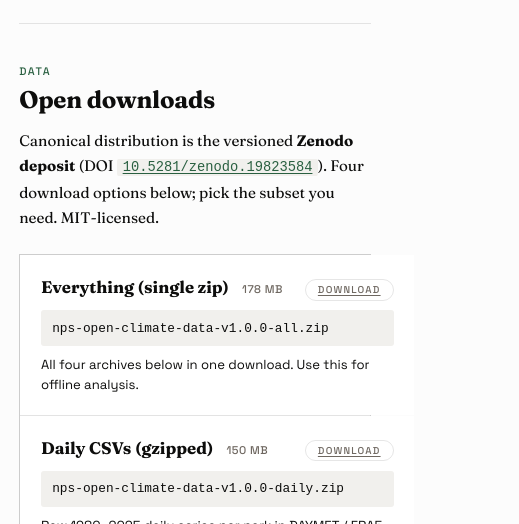
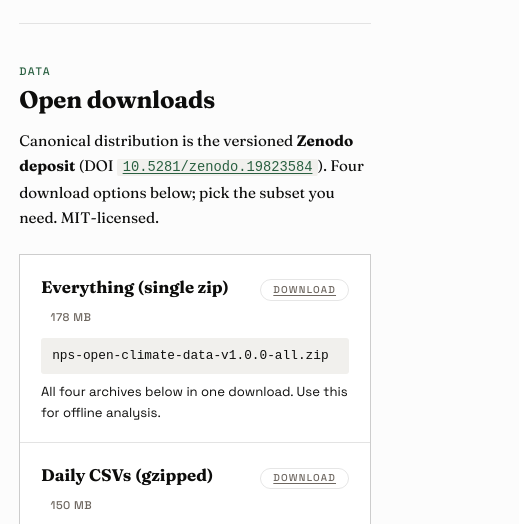
Before and after one commit to anniebritton/NPS-Open-Climate-Data, an Astro site in the folder site/: page /NPS-Open-Climate-Data/data in a window 390 px wide. Shown: the part 283-807 px from the top of the page, 519 px wide, since content can reach past the window. Built offline with nearby package versions, Linux system fonts and the light colour scheme; Astro itself is replaced by a stand-in of ours.

Commit message:
fix(mobile): grid/flex items growing to nowrap content overflow on phones
Each Zenodo download card on the Data page contains a <code> filename
with white-space: nowrap. Grid items default to min-width: auto, so
the cards were stretching to their longest line and overflowing the
viewport on phones — different cards reaching different widths
because each had a different filename length.

Same root cause on .research-usage list items (containing <pre> code
samples), .research-steps items, and the per-park .park-download-card
flex items. Set min-width: 0 on all four so the parent's column
constraint actually applies and the inner content scrolls inside its
overflow-x container instead of pushing the card wider.

Co-Authored-By: Claude Opus 4.7 (1M context) <noreply@anthropic.com>

```diff
--- a/site/src/styles/global.css
+++ b/site/src/styles/global.css
@@ -2335,3 +2335,14 @@ a.method-flow-node:focus-visible {
 /* Citation prose / APA panels: long DOI URLs don't break by default
    and overflow the panel on narrow viewports. */
 .research-cite-panel { overflow-wrap: anywhere; }
+
+/* Grid / flex items default to min-width: auto, which lets them grow
+   to fit their content's intrinsic minimum. On the Data page the
+   download cards contain <code> filenames with white-space: nowrap,
+   so each card was stretching to its longest line and overflowing
+   the viewport on phones. Same applies to the usage list, the
+   "Verify before you cite" steps, and the per-park download cards. */
+.research-resource,
+.research-usage > li,
+.research-steps > li,
+.park-download-card { min-width: 0; }
```
